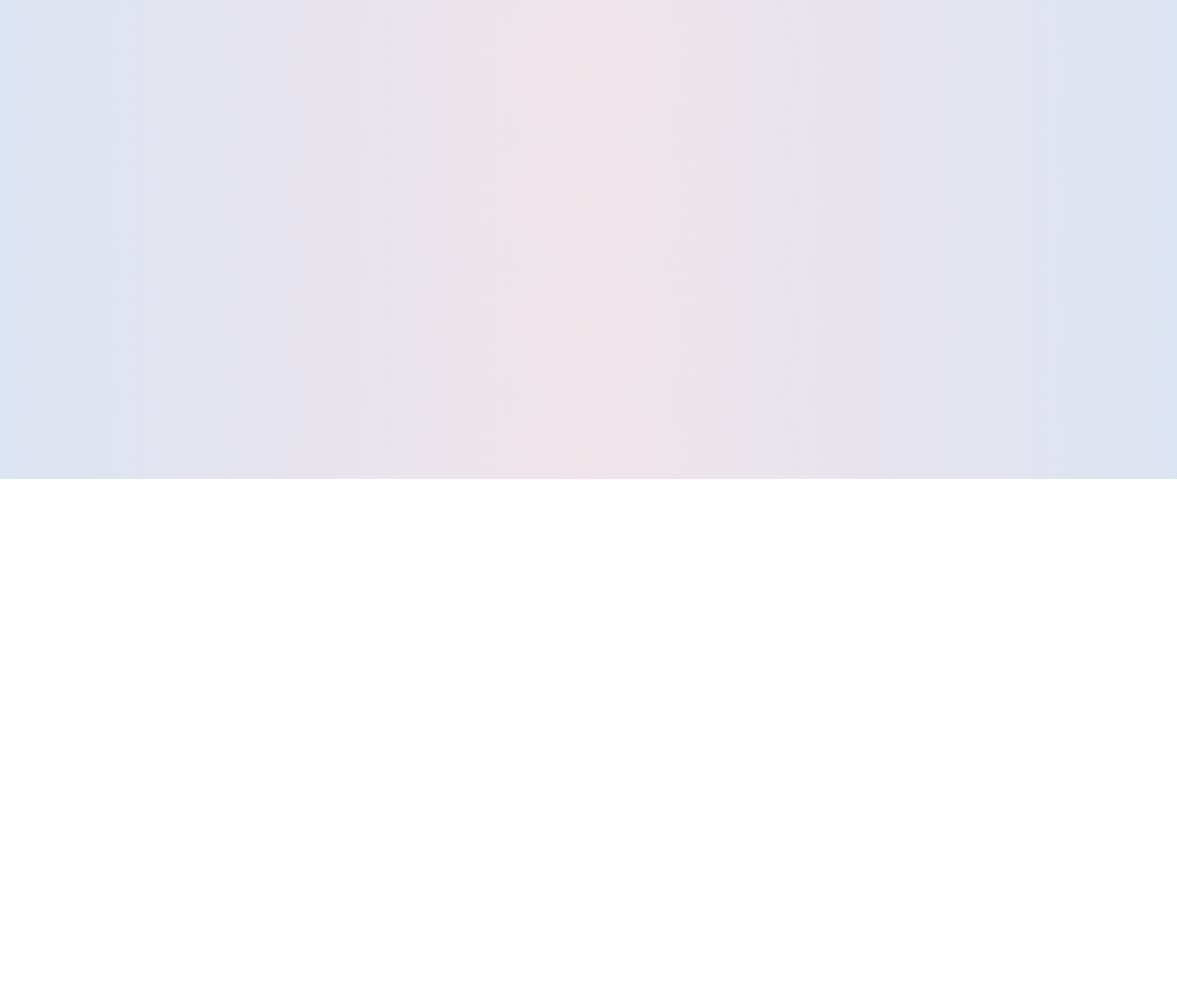
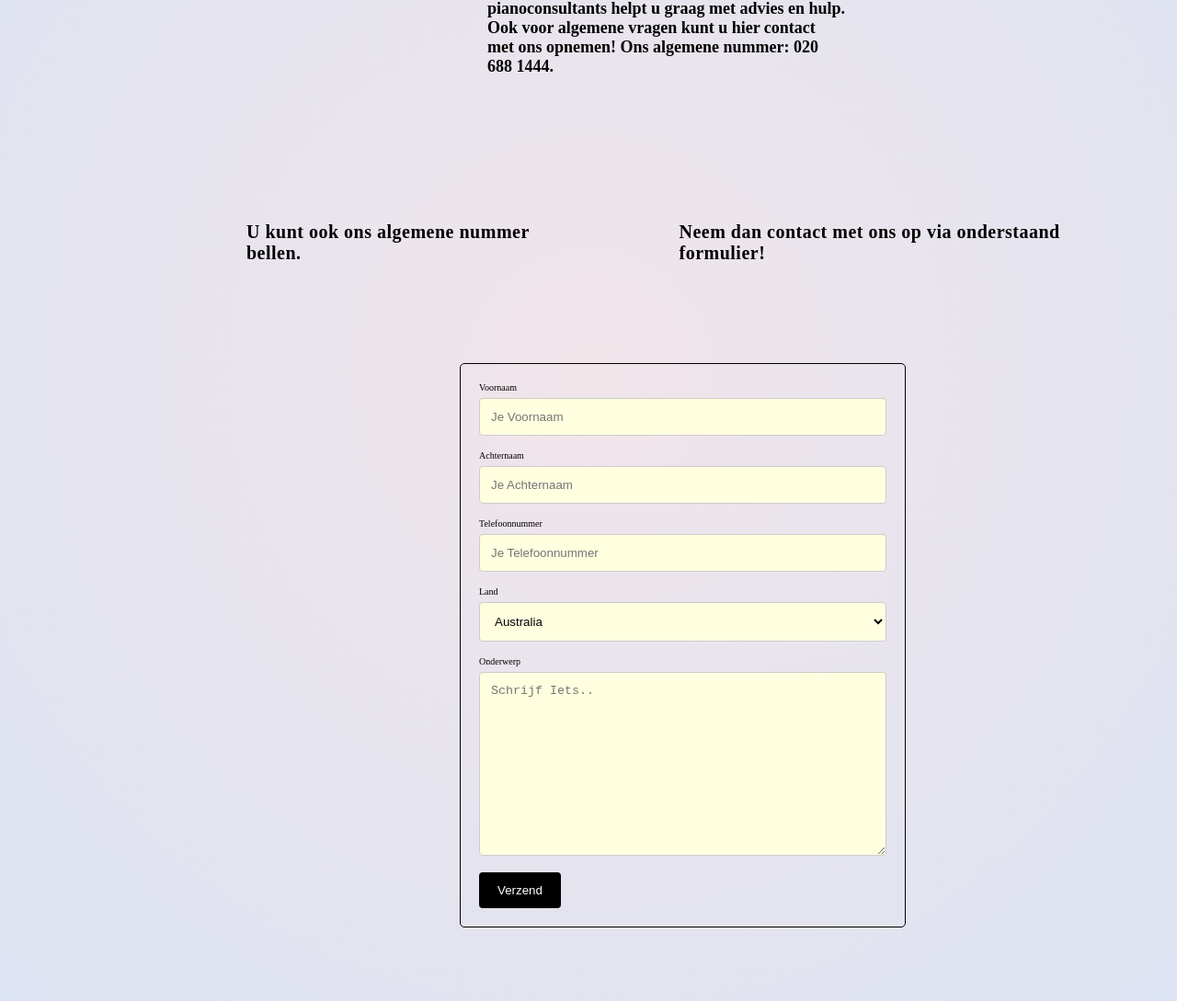
Before and after one commit to nesquikx014/webshop_M4, a plain HTML site: page contactenservices.html in a window 1280 px wide. Shown: the part 279-1368 px from the top of the page at 92% size. Before the commit the page ends 800 px from the top, so only its background shows below. Drawn offline with Linux system fonts and the light colour scheme.

Commit message:
LE POISONNN STEVEEE LL EST ORANGE

```diff
--- a/contactenservices.html
+++ b/contactenservices.html
@@ -12,6 +12,63 @@
     <img class="headerimg_1logo" src="fotos/logo.png" alt="">
         <h1 class="text_header">Contact & Service</h1>
    </header>
+   <main>
+    <div class="huren">
+            <h2 class="titel_huren"> Wij zijn er voor u! </h2>
+            <h3 class="text_huren"> Het huren of kopen van een piano is vaak geen duidelijke beslissing.
+                 Ons team van pianoconsultants helpt u graag met advies en hulp. Ook voor algemene vragen kunt u hier contact met ons opnemen!
+                 Ons algemene nummer: 020 688 1444.
+            </h3>
+            <nav>
+                <ul class="allebei_vragen">
+                    <li class="vragen_contact"><a  href="" target="_self" role="menuitem"></a> U kunt ook ons algemene nummer bellen.</li>
+                     <li class="vragen_contact"><a  href="" target="_self" role="menuitem"></a>Neem dan contact met ons op via onderstaand formulier!</li>
+                </ul>
+            </nav>
+    </div>
 
+     <div class="container">
+  <form action="action_page.php">
+
+    <label for="fname">Voornaam</label>
+    <input type="text" id="fname" name="firstname" placeholder="Je Voornaam">
+
+    <label for="lname">Achternaam</label>
+    <input type="text" id="lname" name="lastname" placeholder="Je Achternaam">
+
+      <label for="lname">Telefoonnummer</label>
+    <input type="text" id="lname" name="lastname" placeholder="Je Telefoonnummer">
+
+
+    <label for="country">Land</label>
+    <select id="country" name="country">
+      <option value="australia">Australia</option>
+      <option value="usa">België</option>
+      <option value="canada">Canada</option>
+      <option value="usa">Deneamrken</option>
+       <option value="usa">Duitsland</option>
+       <option value="usa">Frankrijk</option>
+       <option value="usa">Italië </option>
+       <option value="usa">Nederland</option>
+        <option value="usa">Noorwegen</option>
+        <option value="usa">Polen</option>
+         <option value="usa">Spanje</option>
+          <option value="usa">Tsjechië</option>
+      <option value="usa">USA</option>
+        <option value="usa">United Kingdom</option>
+       <option value="usa">Zweden</option>
+
+
+    </select>
+
+    <label for="subject">Onderwerp</label>
+    <textarea id="subject" name="subject" placeholder="Schrijf Iets.." style="height:200px"></textarea>
+
+    <input type="submit" value="Verzend">
+
+  </form>
+</div>
+
+   </main>
 </body>
 </html>
--- a/css/style5.css
+++ b/css/style5.css
@@ -35,3 +35,94 @@ body {
   font-size: 7.3rem;
   font-family: DINPro-bold;
 }
+.titel_huren{
+  display: flex;
+  padding: 5rem;
+  margin-bottom: -12rem;
+  font-size: 3rem;
+  justify-content: center;
+  margin-right: 13rem;
+}
+.text_huren{
+  flex-grow: 1;
+  display: flex;
+  padding: 3rem;
+  justify-content: center;
+  align-content: center;
+  margin-top: 5rem;
+  font-size: 1.8rem;
+  flex-shrink: 1;
+  max-width: 50ch;
+  margin-left: 50rem;
+}
+.info{
+padding: 5rem;
+  display: flex;
+  gap:  6rem;
+  justify-content: center;
+}
+.vragen_contact{
+        display: flex;
+    align-items: baseline;
+    padding: 1.4rem 1.4rem 1.4rem ;
+    font-size: 2rem;
+    font-weight: 700;
+    letter-spacing: .05rem;
+    text-decoration: none;
+   justify-content: center;
+   align-items: center;
+}
+.allebei_vragen{
+    margin-top: 10rem;
+        display: flex;
+    align-items: baseline;
+    padding: 1.4rem 1.4rem 1.4rem .4rem;
+    font-weight: 700;
+    letter-spacing: .05rem;
+    text-decoration: none;
+    gap: 7rem;
+    margin-left: 25rem;
+
+}
+input[type=text], select, textarea {
+  width: 100%; /* Full width */
+  padding: 12px; /* Some padding */
+  border: 1px solid #ccc; /* Gray border */
+  border-radius: 4px; /* Rounded borders */
+  box-sizing: border-box; /* Make sure that padding and width stays in place */
+  margin-top: 6px; /* Add a top margin */
+  margin-bottom: 16px; /* Bottom margin */
+  resize: vertical; /* Allow the user to vertically resize the textarea (not horizontally) */
+  background: lightyellow;
+}
+
+/* Style the submit button with a specific background color etc */
+input[type=submit] {
+  background-color: #000000;
+  color: white;
+  padding: 12px 20px;
+  border: none;
+  border-radius: 4px;
+  cursor: pointer;
+
+}
+
+/* When moving the mouse over the submit button, add a darker green color */
+input[type=submit]:hover {
+  background-color: rgb(223, 209, 88);
+}
+
+/* Add a background color and some padding around the form */
+.container {
+    margin-bottom: 8rem;
+    margin-top: 8rem;
+  border-radius: 5px;
+  padding: 20px;
+    max-width: 97ch;
+display: flex;
+justify-content: center;
+align-items: center;
+margin-left: 50rem;
+border: 0.15rem solid rgb(0, 0, 0);
+
+}
```
